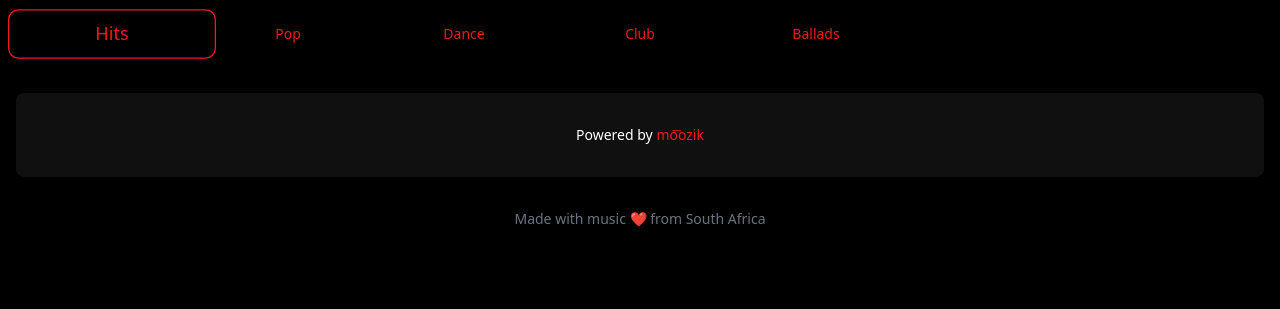
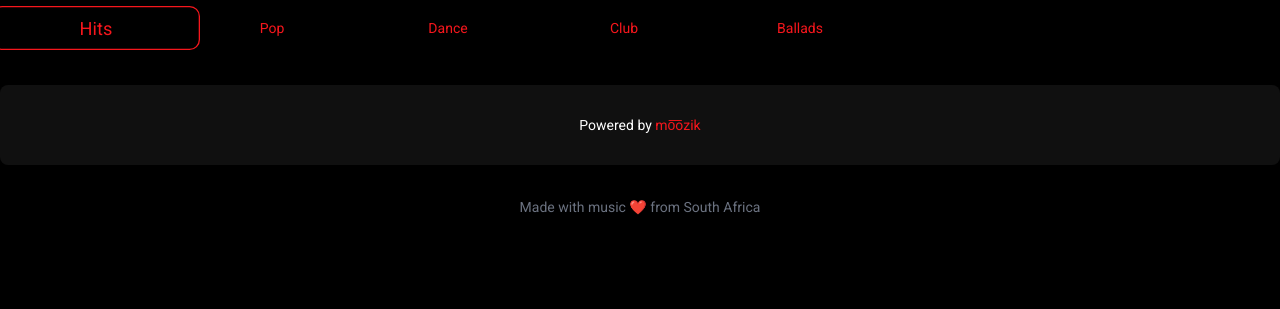
Before and after one commit to bright-spark/musiclove, a PHP site: page /pages/ytplus/index.html in a window 1280 px wide. Shown: the part 679-988 px from the top of the page. Run offline with PHP 8.4, Linux system fonts and the light colour scheme; some libraries are stand-ins or nearby versions.

Commit message:
Refactor index.html and style.css: Update container and overflow properties

```diff
--- a/pages/ytplus/index.html
+++ b/pages/ytplus/index.html
@@ -26,7 +26,7 @@
 
 <body>
   <!-- Container -->
-  <div class="container mx-auto mt-4 px-4 w-full h-full bg-[#000000] text-white font-sans font-light text-sm">
+  <div class="container mx-auto px-0 w-full h-full text-xs">
 
     <!-- Bio Section -->
     <div class="flex justify-center">
--- a/pages/ytplus/style.css
+++ b/pages/ytplus/style.css
@@ -18,7 +18,7 @@ body {
   visibility: visible;
   /* Show the content */
   color: white;
-  overflow: hidden;
+  overflow: auto;
   /* Re-enable scroll after loading */
 }
 
```
